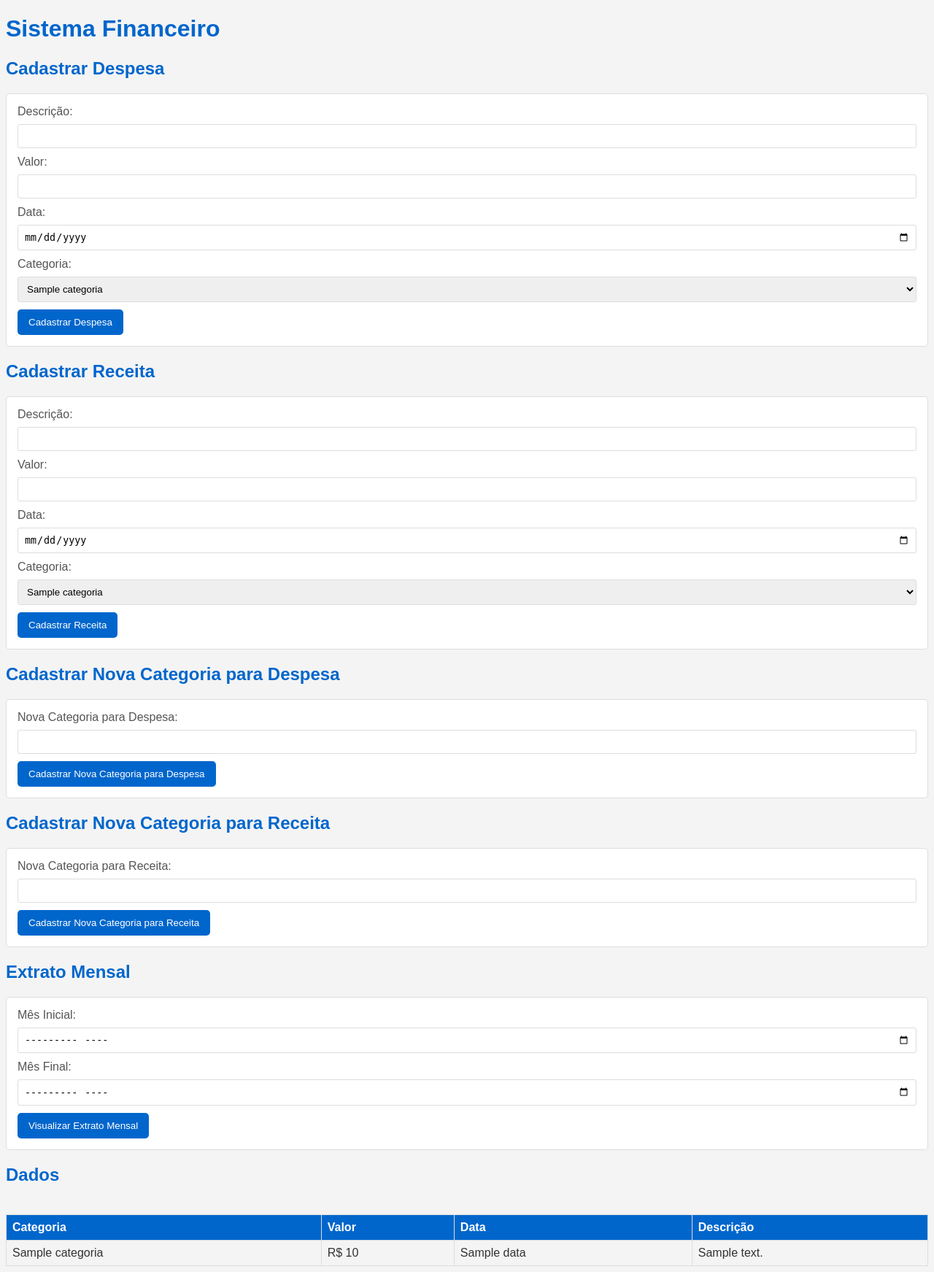
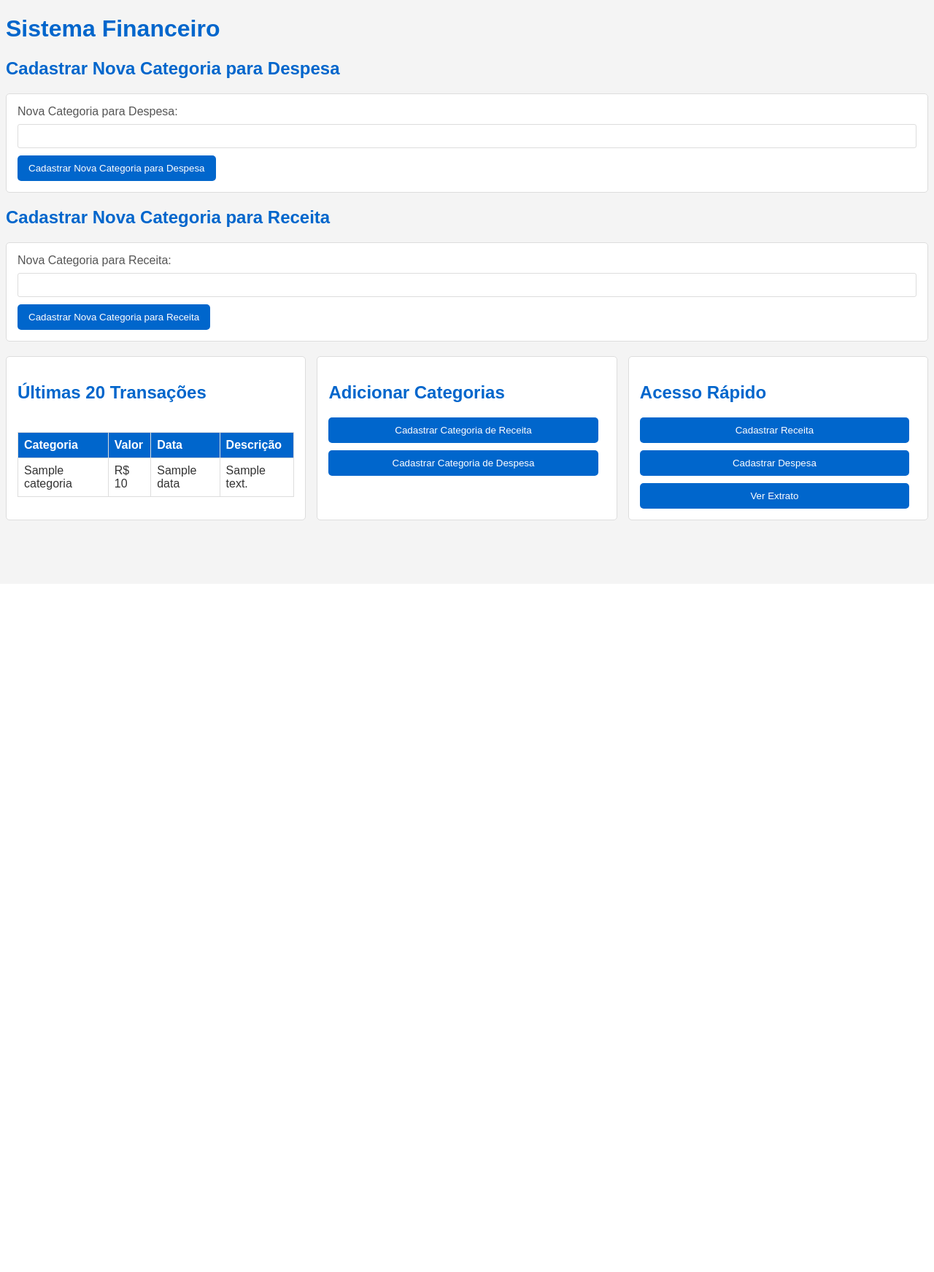
Before and after one commit to Geraldojnjr/Sistema-Financeiro-Pyhton, a Flask app: template app/templates/index.html in a window 1280 px wide. Shown: the whole page at 73% size. After the commit the page ends 713 px from the top, so only its background shows below. Run offline with Flask 2, Linux system fonts and the light colour scheme; the template is opened without the code that fills it: most values are stand-ins (such as "Sample title", 1, 10 or a date in 2020).

Commit message:
pagina estilo dashboard, com informacoes mais limpas na tela inicial

```diff
--- a/app/main.py
+++ b/app/main.py
@@ -1,7 +1,9 @@
 from flask import Flask, render_template, request, redirect, url_for
+import jsonpickle
 from datetime import datetime
 from sistema_financeiro import SistemaFinanceiro
 from models import Receita, Despesa
+from calendar import monthrange
 
 last_transaction_id = 0
 app = Flask(__name__)
@@ -32,7 +34,6 @@ def adicionar_receita():
     )
     sistema_financeiro.adicionar_receita(nova_receita)
     sistema_financeiro.salvar_dados()
-    print(f"Receita adicionada: {descricao} - {valor} - {data} - {categoria}")
     return redirect(url_for("index"))
 
 
@@ -84,7 +85,6 @@ def cadastrar_categoria_receita():
 
 # Função para cadastrar nova categoria
 def cadastrar_nova_categoria(nova_categoria, tipo):
-    print(f"Cadastrando nova categoria ({tipo}): {nova_categoria}")
     if tipo == "despesa":
         sistema_financeiro.categorias_despesa.add(nova_categoria)
     elif tipo == "receita":
@@ -113,7 +113,6 @@ def obter_periodo_mes(mes_extrato):
     data_inicio = datetime.strptime(mes_extrato, "%Y-%m").date().replace(day=1)
 
     if not isinstance(data_inicio, date):
-        print(f"Data de início inválida: {data_inicio}")
         return None, None
 
     ultimo_dia_mes = monthrange(data_inicio.year, data_inicio.month)[1]
@@ -179,28 +178,19 @@ def obter_extrato_mensal(data_inicio, data_fim):
 
 
 # Rota principal
-@app.route("/")
+@app.route("/", methods=["GET"])
 def index():
-    # Combine as listas de receitas e despesas
-    todas_transacoes = sistema_financeiro.receitas + sistema_financeiro.despesas
+    sistema_financeiro.carregar_dados()
 
-    # Ordenar todas as transações com base na data em ordem decrescente
-    todas_transacoes = [
-        transacao
-        for transacao in todas_transacoes
-        if transacao and transacao.data is not None
-    ]
-    todas_transacoes = sorted(todas_transacoes, key=lambda x: str(x.data), reverse=True)
-
-    # Passe as categorias para a página
-    categorias_receita = list(sistema_financeiro.categorias_receita)
-    categorias_despesa = list(sistema_financeiro.categorias_despesa)
+    ultimas_transacoes = sistema_financeiro.obter_ultimas_transacoes()
+    distribuicao_categorias = sistema_financeiro.obter_distribuicao_categorias()
 
     return render_template(
         "index.html",
-        sistema=todas_transacoes,
-        categorias_receita=categorias_receita,
-        categorias_despesa=categorias_despesa,
+        sistema=ultimas_transacoes,
+        categorias_despesa=sistema_financeiro.categorias_despesa,
+        categorias_receita=sistema_financeiro.categorias_receita,
+        distribuicao_categorias=distribuicao_categorias,
     )
 
 
--- a/app/static/script.js
+++ b/app/static/script.js
@@ -10,4 +10,67 @@ document.addEventListener("DOMContentLoaded", function () {
             row.style.backgroundColor = "#ff9999";
         }
     });
+
+    setupModalButton('btnModalDespesa', 'modalDespesa', 'closeModalDespesa', 'formDespesa', '/adicionar_despesa');
+    setupModalButton('btnModalReceita', 'modalReceita', 'closeModalReceita', 'formReceita', '/adicionar_receita');
+    setupModalButton('btnModalExtrato', 'modalExtrato', 'closeModalExtrato', 'formExtrato', '/extrato_mensal');
 });
+
+function setupModalButton(btnId, modalId, closeModalId, formId, action) {
+    var btn = document.getElementById(btnId);
+    var modal = document.getElementById(modalId);
+    var closeModal = document.getElementById(closeModalId);
+    var form = document.getElementById(formId);
+
+    btn.addEventListener('click', function () {
+        modal.style.display = 'block';
+    });
+
+    closeModal.addEventListener('click', function () {
+        modal.style.display = 'none';
+    });
+
+    window.addEventListener('click', function (event) {
+        if (event.target == modal) {
+            modal.style.display = 'none';
+        }
+    });
+
+    // Adicione um event listener para o envio do formulário via AJAX
+    form.addEventListener('submit', function (event) {
+        event.preventDefault();
+
+        console.log('Formulário enviado:', formId);
+
+        // Obtenha os dados do formulário
+        const formData = new FormData(this);
+
+        // Envie os dados via AJAX usando fetch
+        fetch(action, {
+            method: 'POST',
+            body: formData
+        })
+            .then(response => {
+                if (!response.ok) {
+                    throw new Error(`Erro de rede: ${response.status}`);
+                }
+                return response.text();
+            })
+            .then(data => {
+                if (formId === 'formExtrato') {
+                    console.log('Resposta do servidor:', data);
+                    document.body.innerHTML = data;
+                    modal.style.display = 'none';
+                } else {
+                    console.log('Resposta do servidor:', data);
+                    modal.style.display = 'none';
+                }
+            })
+            .catch(error => console.error('Erro:', error));
+
+        if (formId === 'formExtrato') {
+            console.log('Evitando recarregamento da página.');
+            return false;
+        }
+    });
+}
--- a/app/static/style.css
+++ b/app/static/style.css
@@ -6,7 +6,8 @@ body {
     color: #333;
 }
 
-h1, h2 {
+h1,
+h2 {
     color: #0066cc;
 }
 
@@ -24,7 +25,8 @@ label {
     color: #555;
 }
 
-input, select {
+input,
+select {
     width: 100%;
     padding: 8px;
     margin-bottom: 10px;
@@ -40,6 +42,8 @@ button {
     border: none;
     border-radius: 5px;
     cursor: pointer;
+    margin-right: 10px;
+    top: 10px;
 }
 
 button:hover {
@@ -56,7 +60,8 @@ table {
     margin-top: 20px;
 }
 
-th, td {
+th,
+td {
     border: 1px solid #ddd;
     padding: 8px;
     text-align: left;
@@ -66,3 +71,77 @@ th {
     background-color: #0066cc;
     color: #fff;
 }
+
+.dashboard {
+    display: flex;
+    justify-content: space-between;
+    margin-top: 20px;
+}
+
+.recent-transactions,
+.categorias,
+.quick-access {
+    width: 30%;
+    padding: 15px;
+    border: 1px solid #ddd;
+    border-radius: 5px;
+    background-color: #fff;
+}
+
+.charts canvas {
+    width: 100% !important;
+}
+
+.button-group-rapido {
+    display: flex;
+    flex-direction: column;
+    gap: 10px;
+}
+
+.button-group-cat {
+    display: flex;
+    flex-direction: column;
+    gap: 10px;
+}
+
+.button-group a {
+    text-decoration: none;
+    margin-bottom: 10px;
+}
+
+.modal {
+    display: none;
+    position: fixed;
+    top: 0;
+    left: 0;
+    width: 100%;
+    height: 100%;
+    background-color: rgba(0, 0, 0, 0.7);
+}
+
+.modal-content {
+    background-color: #fefefe;
+    margin: 15% auto;
+    padding: 20px;
+    border: 1px solid #888;
+    width: 80%;
+}
+
+.modal-content button {
+    margin-right: 10px;
+    /* Ajuste a margem conforme necessário */
+}
+
+.close {
+    color: #aaa;
+    float: right;
+    font-size: 28px;
+    font-weight: bold;
+}
+
+.close:hover,
+.close:focus {
+    color: black;
+    text-decoration: none;
+    cursor: pointer;
+}
--- a/app/templates/index.html
+++ b/app/templates/index.html
@@ -1,19 +1,90 @@
 <!DOCTYPE html>
 <html lang="en">
+
 <head>
     <meta charset="UTF-8">
     <meta name="viewport" content="width=device-width, initial-scale=1.0">
-    <link rel="stylesheet" type="text/css" href="{{ url_for('static', filename='style.css') }}"/>
-    <script type="text/javascript" src="{{ url_for('static', filename='script.js') }}"></script>
+    <link rel="stylesheet" type="text/css" href="{{ url_for('static', filename='style.css') }}" />
 
     <title>Sistema Financeiro</title>
 </head>
+
 <body>
     <h1>Sistema Financeiro</h1>
 
-    <!-- Formulários de Cadastro -->
+    <!-- Formulários de Cadastrar Nova Categoria -->
+    <h2>Cadastrar Nova Categoria para Despesa</h2>
+    <form method="POST" action="{{ url_for('cadastrar_categoria_despesa') }}">
+        <label for="nova_categoria_despesa">Nova Categoria para Despesa:</label>
+        <input type="text" id="nova_categoria_despesa" name="nova_categoria_despesa" required>
+        <button type="submit">Cadastrar Nova Categoria para Despesa</button>
+    </form>
+
+    <h2>Cadastrar Nova Categoria para Receita</h2>
+    <form method="post" action="/cadastrar_categoria_receita">
+        <label for="nova_categoria_receita">Nova Categoria para Receita:</label>
+        <input type="text" id="nova_categoria_receita" name="nova_categoria_receita" required>
+        <button type="submit">Cadastrar Nova Categoria para Receita</button>
+    </form>
+
+    <div class="dashboard">
+        <div class="recent-transactions">
+            <h2>Últimas 20 Transações</h2>
+            {% if sistema|length > 0 %}
+            <div class="table-container">
+                <table>
+                    <thead>
+                        <tr>
+                            <th>Categoria</th>
+                            <th>Valor</th>
+                            <th>Data</th>
+                            <th>Descrição</th>
+                        </tr>
+                    </thead>
+                    <tbody>
+                        {% for dado in sistema[:20] %}
+                        <tr
+                            class="{% if dado is defined and dado.__class__.__name__ == 'Receita' %}receita{% elif dado is defined and dado.__class__.__name__ == 'Despesa' %}despesa{% endif %}">
+                            <td>{{ dado.categoria }}</td>
+                            <td>R$ {{ dado.valor }}</td>
+                            <td>{{ dado.data }}</td>
+                            <td>{{ dado.descricao }}</td>
+                        </tr>
+                        {% endfor %}
+                    </tbody>
+                </table>
+            </div>
+            {% else %}
+            <p>Nenhum dado disponível.</p>
+            {% endif %}
+        </div>
+
+        <div class="categorias">
+            <h2>Adicionar Categorias</h2>
+            <div class="button-group-cat">
+                <button id="btnModalAddCatReceita">Cadastrar Categoria de Receita</button>
+                <button id="btnModalAddCatDespesa">Cadastrar Categoria de Despesa</button>
+            </div>
+        </div>
+
+
+        <div class="quick-access">
+            <h2>Acesso Rápido</h2>
+            <div class="button-group-rapido">
+                <button id="btnModalReceita">Cadastrar Receita</button>
+                <button id="btnModalDespesa">Cadastrar Despesa</button>
+                <button id="btnModalExtrato">Ver Extrato</button>
+            </div>
+        </div>
+    </div>
+
+    <!-- Modal para Despesa -->
+    <div id="modalDespesa" class="modal">
+        <div class="modal-content">
+            <span class="close" id="closeModalDespesa">&times;</span>
             <h2>Cadastrar Despesa</h2>
-    <form method="post" action="/adicionar_despesa">
+            <form method="post" action="/adicionar_despesa" id="formDespesa">
+                <!-- Seus campos de formulário aqui -->
                 <label for="descricao_despesa">Descrição:</label>
                 <input type="text" id="descricao_despesa" name="descricao_despesa" required>
 
@@ -32,9 +103,16 @@
 
                 <button type="submit">Cadastrar Despesa</button>
             </form>
+        </div>
+    </div>
 
+    <!-- Modal para Receita -->
+    <div id="modalReceita" class="modal">
+        <div class="modal-content">
+            <span class="close" id="closeModalReceita">&times;</span>
             <h2>Cadastrar Receita</h2>
-    <form method="post" action="/adicionar_receita">
+            <form method="post" action="/adicionar_receita" id="formReceita">
+                <!-- Seus campos de formulário aqui -->
                 <label for="descricao_receita">Descrição:</label>
                 <input type="text" id="descricao_receita" name="descricao_receita" required>
 
@@ -53,62 +131,28 @@
 
                 <button type="submit">Cadastrar Receita</button>
             </form>
+        </div>
+    </div>
 
-    <!-- Formulários de Cadastrar Nova Categoria -->
-    <h2>Cadastrar Nova Categoria para Despesa</h2>
-    <form method="POST" action="{{ url_for('cadastrar_categoria_despesa') }}">
-        <label for="nova_categoria_despesa">Nova Categoria para Despesa:</label>
-        <input type="text" id="nova_categoria_despesa" name="nova_categoria_despesa" required>
-        <button type="submit">Cadastrar Nova Categoria para Despesa</button>
-    </form>
-
-    <h2>Cadastrar Nova Categoria para Receita</h2>
-    <form method="post" action="/cadastrar_categoria_receita">
-        <label for="nova_categoria_receita">Nova Categoria para Receita:</label>
-        <input type="text" id="nova_categoria_receita" name="nova_categoria_receita" required>
-        <button type="submit">Cadastrar Nova Categoria para Receita</button>
-    </form>
-
-    <h2>Extrato Mensal</h2>
-    <form method="post" action="/extrato_mensal">
+    <!-- Modal para Extrato -->
+    <div id="modalExtrato" class="modal">
+        <div class="modal-content">
+            <span class="close" id="closeModalExtrato">&times;</span>
+            <h2>Ver Extrato</h2>
+            <form method="post" action="/extrato_mensal" id="formExtrato">
                 <label for="mes_inicial">Mês Inicial:</label>
                 <input type="month" id="mes_inicial" name="mes_inicial" required>
 
                 <label for="mes_final">Mês Final:</label>
                 <input type="month" id="mes_final" name="mes_final" required>
 
-        <button type="submit">Visualizar Extrato Mensal</button>
+                <button type="submit">Ver</button>
             </form>
+        </div>
+    </div>
 
+    <script type="text/javascript" src="{{ url_for('static', filename='script.js') }}"></script>
 
-<!-- Lista de Dados -->
-<h2>Dados</h2>
+</body>
 
-{% if sistema %}
-    <div class="table-container">
-        <table>
-            <thead>
-                <tr>
-                    <th>Categoria</th>
-                    <th>Valor</th>
-                    <th>Data</th>
-                    <th>Descrição</th>
-                </tr>
-            </thead>
-            <tbody>
-                {% for dado in sistema %}
-                    <tr class="{% if dado is defined and dado.__class__.__name__ == 'Receita' %}receita{% elif dado is defined and dado.__class__.__name__ == 'Despesa' %}despesa{% endif %}">
-                        <td>{{ dado.categoria }}</td>
-                        <td>R$ {{ dado.valor }}</td>
-                        <td>{{ dado.data }}</td>
-                        <td>{{ dado.descricao }}</td>
-                    </tr>
-                {% endfor %}
-            </tbody>
-        </table>
-    </div>
-{% else %}
-    <p>Nenhum dado disponível.</p>
-{% endif %}
-</body>
 </html>
```
Also changed, not shown: app/dados.json (+1 -1 lines), app/sistema_financeiro.py (+34 -0 lines). Lines whose indentation alone changed are shown as unchanged.
